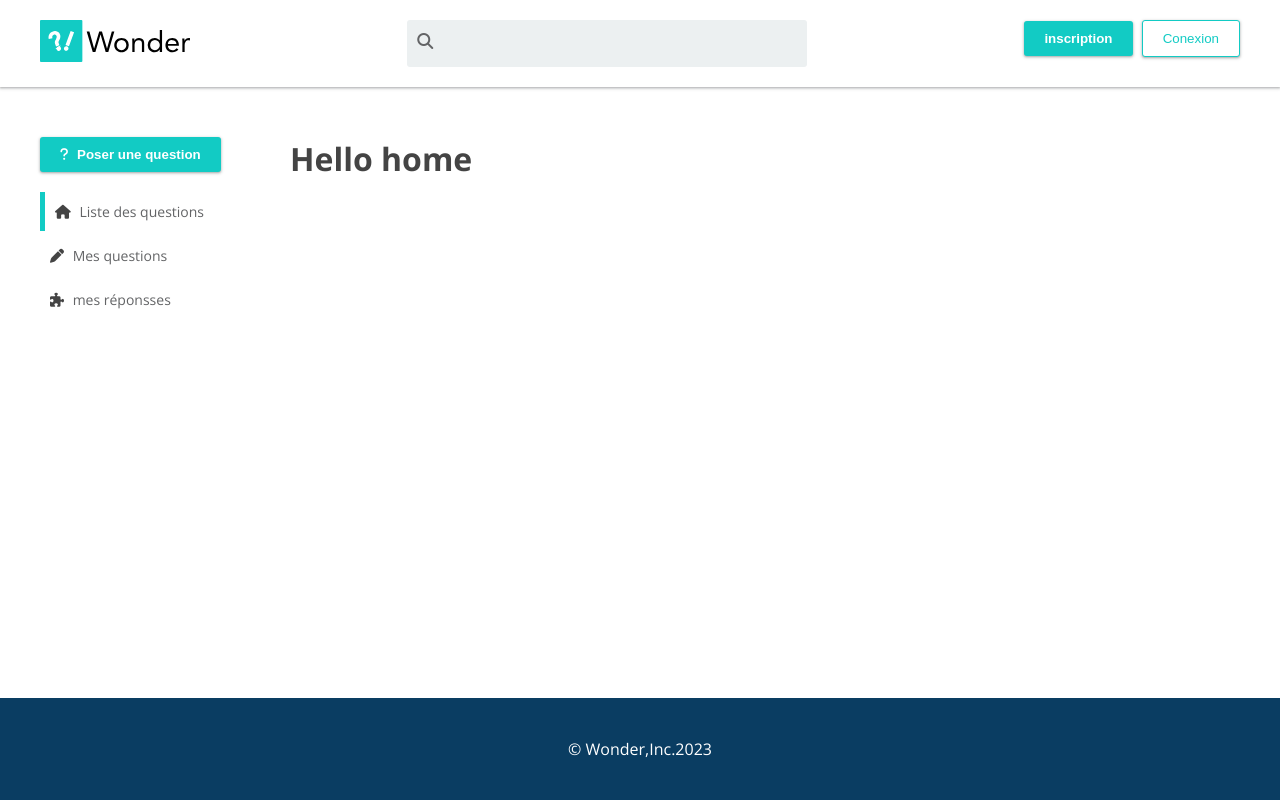
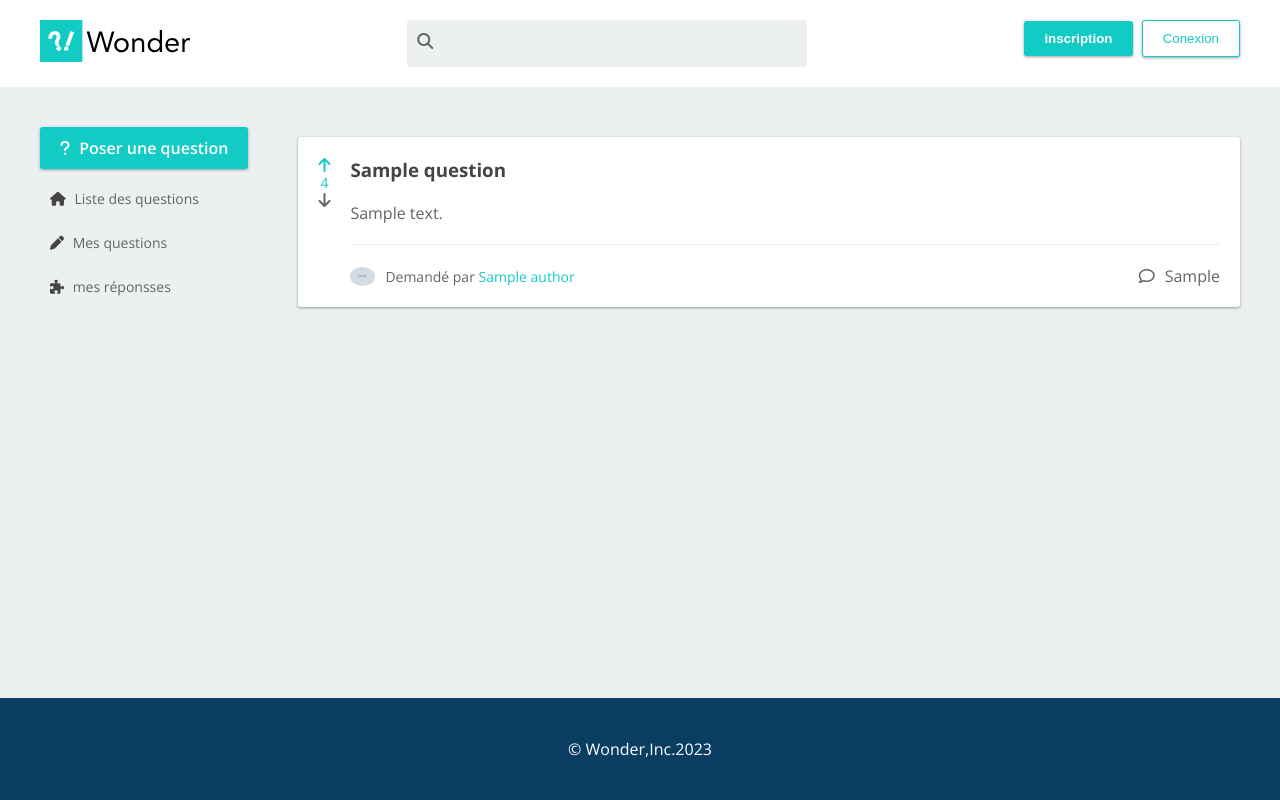
Before and after one commit to hmouda16/wonder, a Symfony app: template templates/home/index.html.twig in a window 1280 px wide. Run offline with Twig, Linux system fonts and the light colour scheme; the template is opened without the code that fills it: most values are stand-ins (such as "Sample title", 1, 10 or a date in 2020); grey boxes marked "Sample" are stand-in pictures; some libraries are stand-ins or nearby versions.

Commit message:
first commit

```diff
--- a/composer.json
+++ b/composer.json
@@ -13,10 +13,12 @@
         "symfony/console": "6.2.*",
         "symfony/dotenv": "6.2.*",
         "symfony/flex": "^2",
+        "symfony/form": "6.2.*",
         "symfony/framework-bundle": "6.2.*",
         "symfony/maker-bundle": "^1.48",
         "symfony/runtime": "6.2.*",
         "symfony/twig-bundle": "6.2.*",
+        "symfony/validator": "6.2.*",
         "symfony/yaml": "6.2.*",
         "twig/extra-bundle": "^2.12|^3.0",
         "twig/twig": "^2.12|^3.0"
@@ -68,5 +70,9 @@
             "allow-contrib": false,
             "require": "6.2.*"
         }
+    },
+    "require-dev": {
+        "symfony/stopwatch": "6.2.*",
+        "symfony/web-profiler-bundle": "6.2.*"
     }
 }
--- a/config/bundles.php
+++ b/config/bundles.php
@@ -6,4 +6,5 @@ return [
     Twig\Extra\TwigExtraBundle\TwigExtraBundle::class => ['all' => true],
     Sensio\Bundle\FrameworkExtraBundle\SensioFrameworkExtraBundle::class => ['all' => true],
     Symfony\Bundle\MakerBundle\MakerBundle::class => ['dev' => true],
+    Symfony\Bundle\WebProfilerBundle\WebProfilerBundle::class => ['dev' => true, 'test' => true],
 ];
--- a/public/css/style.css
+++ b/public/css/style.css
@@ -18,8 +18,12 @@
   --gray: #636466;
   --gray-dark: #444;
   --max-width: 1200px;
-  --footer-bacground: #0a3d62;
+  --footer-background: #0a3d62;
   --font-size-small: 14px;
+  --font-size-regular: 16px;
+  --font-weight-regular: 400px;
+  --font-weight-semi-bold: 600px;
+  --font-weight-bold: 700px;
 }
 
 /*debug*/
@@ -62,6 +66,16 @@ h3,
 h4,
 h5 {
   color: var(--color-dark);
+}
+
+a {
+  color: inherit;
+  text-decoration: none;
+}
+
+small {
+  font-size: var(--font-size-small);
+  font-family: var(--font-family);
 }
 
 /* flex */
@@ -123,9 +137,14 @@ h5 {
 .m-20 {
   margin: 20px;
 }
-
+.mr-10 {
+  margin-right: 10px;
+}
 .mr-20 {
   margin-right: 20px;
+}
+.mb-20 {
+  margin-bottom: 20px;
 }
 .mr-50 {
   margin-right: 50px;
@@ -144,6 +163,10 @@ h5 {
   padding: 20px;
 }
 
+.pb-20 {
+  padding-bottom: 20px;
+}
+
 .py-20 {
   padding-top: 20px;
   padding-bottom: 20px;
@@ -152,7 +175,10 @@ h5 {
   padding-top: 50px;
   padding-bottom: 50px;
 }
-/*content*/
+/*general*/
+.app-content {
+  background-color: var(--gray-light);
+}
 .content {
   max-width: var(--max-width);
 }
@@ -184,6 +210,62 @@ h5 {
   border: 1px solid var(--primary);
   color: var(--primary);
   background-color: white;
+}
+
+.block {
+  padding: 20px;
+  border-radius: var(--border-radius);
+  background-color: white;
+  box-shadow: var(--box-shadow);
+}
+
+.block-shadow:hover {
+  cursor: pointer;
+  box-shadow: none;
+  transition: box-shadow 0.4s;
+}
+
+.form-row {
+  display: flex;
+  flex-flow: column;
+  margin-bottom: 15px;
+}
+
+.form-row label {
+  margin-bottom: 5px;
+  font-weight: var(--font-weight-semi-bold);
+  color: var(--gray-dark);
+}
+
+.form-row input,
+textarea {
+  font-family: var(--font-family);
+  border: 0;
+  border-radius: var(--border-radius);
+  padding: 10px 15px;
+  background-color: var(--gray-light);
+}
+.form-row textarea {
+  min-height: 150px;
+}
+
+.form-errors {
+  color: var(--warning);
+  font-size: var(--font-size-small);
+  font-weight: var(--font-weight-semi-bold);
+}
+.avatar {
+  width: 25px;
+  border-radius: 50%;
+}
+
+.clickable {
+  color: var(--primary);
+  font-weight: var(--font-weight-semi-bold);
+  cursor: pointer;
+}
+.text-small {
+  font-size: var(--font-size-small);
 }
 
 /*sidebar*/
@@ -219,18 +301,25 @@ header {
 
 /*footer*/
 footer {
-  background-color: var(--footer-bacground);
+  background-color: var(--footer-background);
   color: var(--color-primary);
 }
 
 /*sidebar*/
-.sidebar-nav li {
+.sidebar-nav a {
+  display: block;
   padding: 10px;
   cursor: pointer;
   margin-bottom: 5px;
   font-size: var(--font-size-small);
 }
-.sidebar-nav li i {
+
+.sidebar-nav a:hover {
+  opacity: 0.8;
+  transition: opacity 0.4s;
+}
+
+.sidebar-nav a i {
   color: var(--color-dark);
 }
 .active {
@@ -238,7 +327,15 @@ footer {
   background-color: var((var(--primary-light)));
 }
 
-.sidebar-nav li:hover {
-  opacity: 0.8;
-  transition: opacity 0.4s;
+/*question*/
+
+.question-content {
+  border-bottom: 1px solid var(--gray-light);
 }
+
+.rating-up {
+  color: var(--primary);
+}
+.rating-down {
+  color: var(--warning);
+}
--- a/templates/base.html.twig
+++ b/templates/base.html.twig
@@ -16,9 +16,8 @@
 
 	</head>
 	<body class="d-flex flex-column">
-
 		{{ include('partials/_header.html.twig')}}
-		<div class="flex-fill  d-flex flex-row-nowrap justify-content-center">
+		<div class="app-content flex-fill  d-flex flex-row-nowrap justify-content-center">
 			<div class="content d-flex flex-row-nowrap flex-fill py-50">
 				{{ include('partials/_sidebar.html.twig')}}
 				<div class=" flex-fill "> {% block body %}{% endblock %}
--- a/templates/home/index.html.twig
+++ b/templates/home/index.html.twig
@@ -1,7 +1,40 @@
 {% extends 'base.html.twig' %}
 
-{% block title %}Wonder{% endblock %}
+{% block title %}Wonder
+{% endblock %}
 
 {% block body %}
-<h1>Hello home</h1>
+
+	<ul>
+		{% for question in questions %}
+			<a class="block block-shadow d-flex flex-row mb-20">
+				<div class="d-flex flex-column mr-20 align-items-center">
+					<i class="fa-solid fa-arrow-up {{ question.rating > 0 ? 'rating-up' : '' }}"></i>
+					<p class="text-small {{ question.rating > 0 ? 'rating-up' : question.rating < 0 ? 'rating-down' : ''}}">
+						{{ question.rating }}</p>
+					<i class="fa-solid fa-arrow-down {{ question.rating < 0 ? 'rating-down' : '' }}"></i>
+				</div>
+				<div class="flex-fill d-flex flex-column">
+					<div class="mb-20 question-content pb-20">
+						<h3 class="mb-20">{{ question.title }}</h3>
+						<p>{{ question.content }}</p>
+					</div>
+					<div class="d-flex flex-row justify-content-between">
+						<div class="d-flex flex-row align-items-center">
+							<img class="avatar mr-10" src="{{ question.author.avatar }}"/>
+							<small>Demandé par
+								<span class="clickable">{{ question.author.name }}</span>
+							</small>
+						</div>
+						<div class="d-flex flex-row align-items-center">
+							<i class="far fa-comment mr-10"></i>
+							<p>{{ question.nbrOfResponse }}</p>
+						</div>
+					</div>
+				</div>
+
+			</a>
+		{% endfor %}
+	</ul>
+
 {% endblock %}
--- a/templates/partials/_sidebar.html.twig
+++ b/templates/partials/_sidebar.html.twig
@@ -1,19 +1,19 @@
 <div class="sidebar d-dlex flex-column mr-50">
-	<button class="btn btn-primary btn-icon-primary">
+	<a href="{{ path('question_form')}}" class="btn btn-primary btn-icon-primary">
 		<i class="fa-sharp fa-solid fa-question mr-5"></i>
 		<span>Poser une question</span>
-	</button>
+	</a>
 	<ul class="sidebar-nav py-20">
-		<li class="active">
+		<a href="{{path('home')}}" {% if app.request.pathinfo == path('home') %} class="active" {% endif %}>
 			<i class="fa-solid fa-house mr-5"></i>
 			Liste des questions
-		</li>
-		<li>
+		</a>
+		<a href="#">
 			<i class="fa-solid fa-pen mr-5"></i>
 			Mes questions
-		</li>
-		<li>
+		</a>
+		<a href="#">
 			<i class="fa-solid fa-puzzle-piece mr-5"></i>
-			mes réponsses</li>
+			mes réponsses</a>
 	</ul>
 </div>
```
Also changed, not shown: config/routes/web_profiler.yaml (added, +8 -0 lines), src/Controller/HomeController.php (+39 -1 lines), src/Controller/QuestionController.php (added, +26 -0 lines), src/Form/QuestionType.php (added, +27 -0 lines), templates/base_form.html.twig (added, +19 -0 lines), templates/question/index.html.twig (added, +16 -0 lines), 5 other files.
